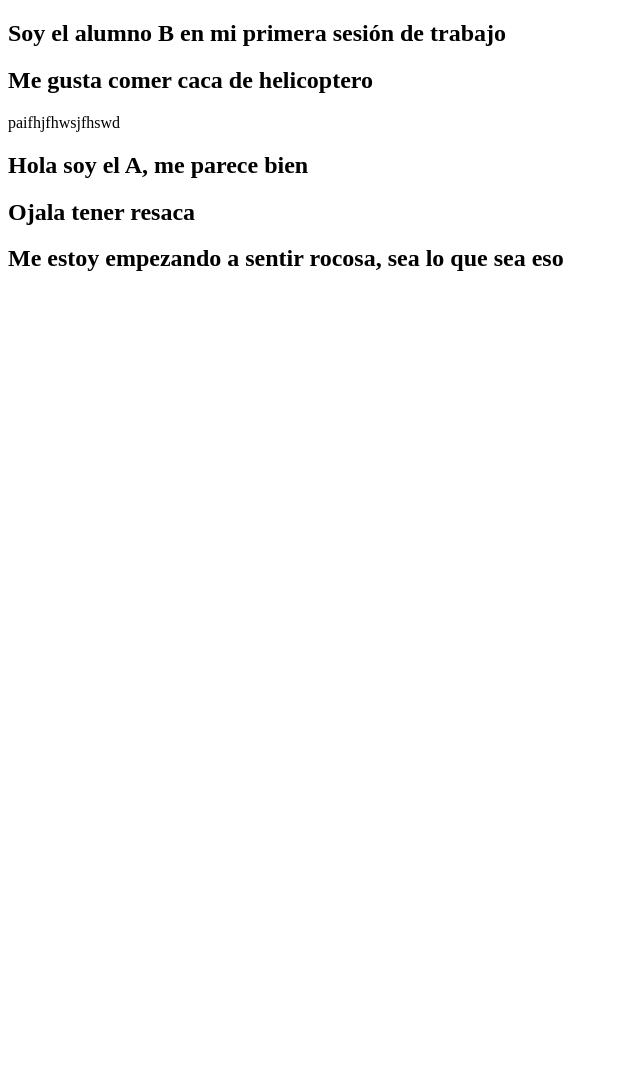
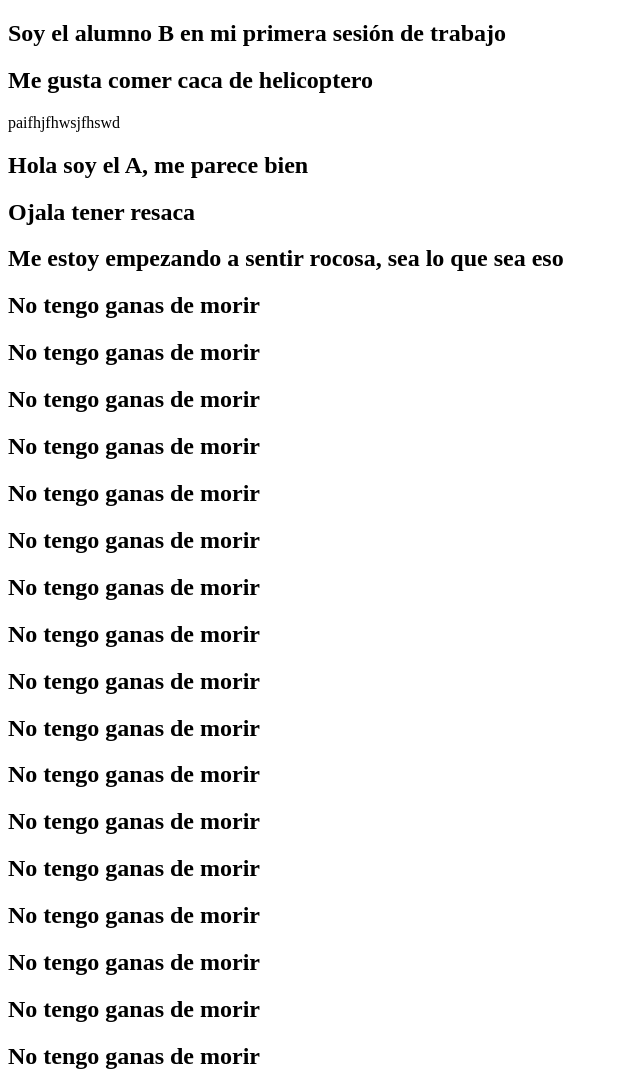
Before and after one commit to EAGInmaMS/CosasSistemas, a plain HTML site: page index.html in a window 1280 px wide. Shown: the whole page, without its empty margins (0-640 px from the left). Before the commit the page ends 800 px from the top, so only its background shows below. Drawn offline with Linux system fonts and the light colour scheme.

```diff
--- a/index.html
+++ b/index.html
@@ -12,5 +12,22 @@
 	<h2>Hola soy el A, me parece bien</h2>
 	<h2>Ojala tener resaca</h2>
 	<h2>Me estoy empezando a sentir rocosa, sea lo que sea eso</h2>
+	<h2>No tengo ganas de morir</h2>
+	<h2>No tengo ganas de morir</h2>
+	<h2>No tengo ganas de morir</h2>
+	<h2>No tengo ganas de morir</h2>
+	<h2>No tengo ganas de morir</h2>
+	<h2>No tengo ganas de morir</h2>
+	<h2>No tengo ganas de morir</h2>
+	<h2>No tengo ganas de morir</h2>
+	<h2>No tengo ganas de morir</h2>
+	<h2>No tengo ganas de morir</h2>
+	<h2>No tengo ganas de morir</h2>
+	<h2>No tengo ganas de morir</h2>
+	<h2>No tengo ganas de morir</h2>
+	<h2>No tengo ganas de morir</h2>
+	<h2>No tengo ganas de morir</h2>
+	<h2>No tengo ganas de morir</h2>
+	<h2>No tengo ganas de morir</h2>
 </body>
 </html>
```
